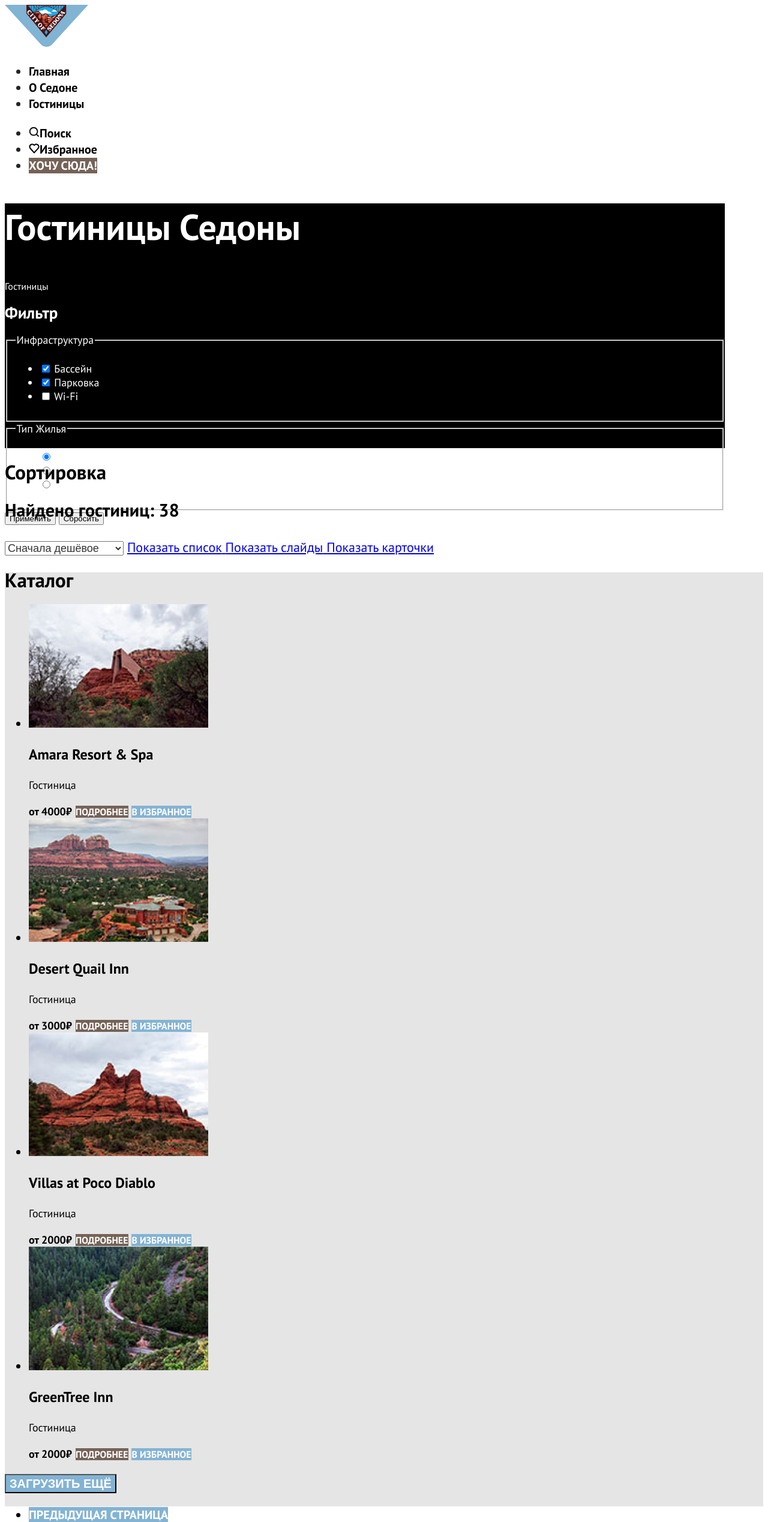
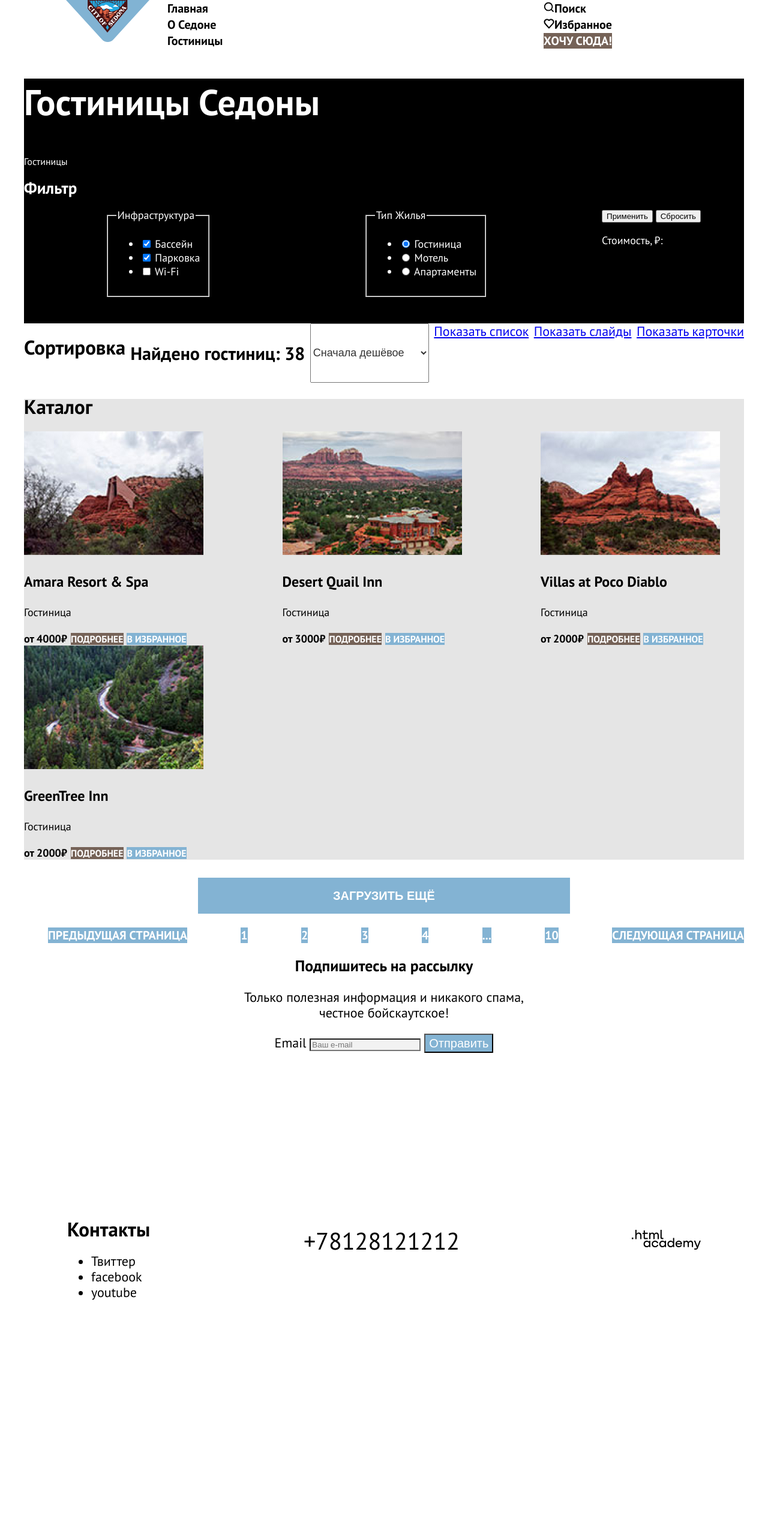
Before and after one commit to htmlacademy-htmlcss/1979291-sedona-33, a plain HTML site: page catalog.html in a window 1280 px wide. Shown: the top 2537 px of the page at 60% size. After the commit the page ends 2189 px from the top, so only its background shows below. Drawn offline with Linux system fonts and the light colour scheme.

Commit message:
делает разметку на флексах

```diff
--- a/catalog.html
+++ b/catalog.html
@@ -25,20 +25,18 @@
         </nav>
         </header>
 
-<main class="main-inner">
+<main class="main-inner main-container">
 
     <section class="filter">
 <h1 class="main-inner-title">Гостиницы Седоны </h1>
 <p class="main-inner-paragraph">Гостиницы</p>
-
 <h2 class="visually-hidden">Фильтр</h2>
 <form class="catalog-filter" action="https://echo.htmlacademy.ru/" method="get">
     <fieldset class="catalog-filter-group">
         <legend class="catalog-title">Инфраструктура</legend>
         <ul class="catalog-filter-list">
             <li class="catalog-filter-item">
-
-        <label class="control">
+            <label class="control">
             <input class="control-input" type="checkbox" name="swiming-pool" checked>
             Бассейн
           </label>
@@ -82,13 +80,15 @@
         </li>
     </ul>
 </fieldset>
+
+<div class="container-price">
 <button class="button" type="submit">Применить</button>
 <button class="button button-reset" type="reset">Сбросить</button>
 
-
-  <p class="price-title">
+<p class="price-title">
     Стоимость, ₽:
   </p>
+  </div>
 </form>
 </section>
 
@@ -165,10 +165,14 @@
                 <a class="product-card-button button" href="#">В Избранное</a>
                 </li>
             </ul>
+</section>
+
+<section class="pagination">
 
 <button class="button pagination-show-more" type="button">ЗАГРУЗИТЬ ЕЩЁ</button>
 
- <ul class="pagination">
+
+ <ul class="pagination-list">
                 <li class="pagination-item">
                   <a class="pagination-link pagination-prev pagination-disabled">
                     <span class="visually-hidden">Предыдущая страница</span>
@@ -217,6 +221,7 @@
 
 
 <footer class="footer-index" >
+  <div class="page-footer-container">
     <section class="footer-social">
       <h2 class="visually-hidden">Контакты</h2>
       <ul class="footer-social-list">
@@ -241,6 +246,7 @@
 
     <a class="footer-contact" href="tel:+78128121212">+78128121212</a>
     <a class="footer-logo" href="https://htmlacademy.ru/"><img src="images/logo_htmlacademy.svg" alt="Html academy" width="115" height="34"></a>
+  </div>
   </footer>
 
     </body>
--- a/styles/styles.css
+++ b/styles/styles.css
@@ -15,7 +15,16 @@
   font-display: swap;
 }
 
+html {
+  height: 100%;
+}
+
 body {
+  margin: 0;
+  display: flex;
+  flex-direction: column;
+  min-height: 100%;
+
   font-family: "PT Sans", sans-serif;
   font-size: 22px;
   line-height: 26px;
@@ -27,6 +36,27 @@ body {
 .page-header{
   color: #242424;
   background: #FFFFFF;
+}
+
+.navigation {
+  display: flex;
+  width: 1060px;
+  margin: 0 auto;
+}
+.logo{
+
+}
+.navigation-list {
+  width: 345px;
+  margin: 0;
+  padding: 0;
+  margin-left: 30px;
+  list-style-type: none;
+}
+
+.navigation-user {
+  max-width: 264px;
+  margin-left: auto;
 }
 
 .navigation-link {
@@ -53,6 +83,18 @@ body {
   text-decoration: none;
 }
 
+/* main */
+.main-container{
+  flex-grow: 1;
+  width: 1200px;
+  margin: 0 auto;
+}
+
+.page-container{
+  width: 1200px;
+  margin: 0 auto;
+}
+
 /* first scrin */
  .first-scrin {
   color: #ffffff;
@@ -73,24 +115,51 @@ body {
   text-align: center;
 }
 
-h1 .welcome-title{
+h1.welcome-title{
   font-weight: 700;
   line-height: 36px;
   font-size: 30px;
 }
-p .welcome-title{
+p.welcome-title{
   font-weight: 400;
   line-height: 36px;
   font-size: 22px;
 }
 
 /* advantages */
+
+/* list */
+.advantages-list{
+  display: flex;
+  flex-wrap: wrap;
+  justify-content: space-between;
+  width: 1200px;
+  padding: 0;
+  margin: 0;
+  }
+
+
+/* item */
+.advantages-item {
+  width: 400px;
+  list-style-type: none;
+  margin: 0 auto;
+
+}
+
+.advantages-photo{
+  width: 800px;
+  border: none;
+}
+
+
 .advantages-title{
 font-family: "PT Sans", sans-serif;
 font-size: 24px;
 line-height: 28px;
 text-align: center;
 }
+
 .advantages-description {
 font-family: "PT Sans", sans-serif;
 font-size: 18px;
@@ -98,7 +167,9 @@ line-height: 21px;
 text-align: center;
 }
 
-li.blue { background-color: #83B3D3; }
+li.blue { background-color: #83B3D3;
+padding-bottom: 87px;
+ }
 li.nearblue{background-color: rgba(131, 179, 211, 12%);}
 li.four{background-color: rgba(131, 179, 211, 20%); }
 
@@ -164,8 +235,7 @@ text-align: center;
   .footer-index{
     background-color: #FFFFFF;
     color: #000000;
-
-  }
+}
   .footer-index a{
     text-decoration: none;
     color: #000000;
@@ -174,6 +244,24 @@ text-align: center;
     font-size: 40px;
     line-height: 40px;
     color: #000000;
+    max-width: 720px;
+    padding-top: 40px;
+
+  }
+
+  .page-footer-container {
+    display: flex;
+    justify-content: space-between;
+    width: 1200px;
+    margin: 0 auto;
+  }
+  .footer-social{
+    width: 107px;
+    margin-left: 72px;
+  }
+  .footer-logo{
+    margin-right: 72px;
+    padding-top: 42px;
   }
 
   /* CATALOG */
@@ -193,10 +281,6 @@ text-align: center;
     font-size: 16px;
     line-height: 21px;
   }
-  .filter{
-    font-size: 18px;
-    line-height: 23px;
-  }
     .filter{
     background-color: #000000;
     color: #FFFFFF;
@@ -206,7 +290,24 @@ text-align: center;
     background-repeat: no-repeat;
     width: 1200px;
     height: 408px;
+    font-size: 18px;
+    line-height: 23px;
     }
+    .catalog-filter{
+      display: flex;
+      flex-wrap: wrap;
+      justify-content: space-between
+    }
+    .catalog-filter{
+      margin-left: 71px ;
+    }
+    .catalog-filter-group{
+      margin-left: 67px;
+    }
+    .container-price{
+      margin-right: 72px;
+    }
+
 
     /* sorting */
 
@@ -220,8 +321,26 @@ text-align: center;
   line-height: 23px;
   color: #333333;
   }
+  .sorting{
+    width: 1200px;
+  display: flex;
+  justify-content: space-between;
+  }
 
   /* catalog */
+  /* будет грид */
+  .product-list{
+    width: 1200px;
+    display: flex;
+    flex-wrap: wrap;
+    list-style-type: none;
+    justify-content: space-between;
+    margin: 0;
+    padding: 0;
+  }
+  .product-card{
+    width: 339px;
+  }
 
  .catalog-product{
    background-color: #E5E5E5;
@@ -271,11 +390,20 @@ text-align: center;
   text-transform: uppercase;
   color: #FFFFFF;
   background-color: rgba(131, 179, 211, 1);
+  display: block;
+  margin: 0 auto;
+  margin-top: 30px;
+  width: 620px;
+  padding: 17px;
+  border: none;
  }
 
-.pagination{
+.pagination-list{
   background-color: #FFFFFF;
   color: #000000;
+ display: flex;
+ justify-content: space-between;
+ list-style-type: none;
 }
 .pagination-link{
   font-weight: bold;
```
Also changed, not shown: index.html (+15 -8 lines).
